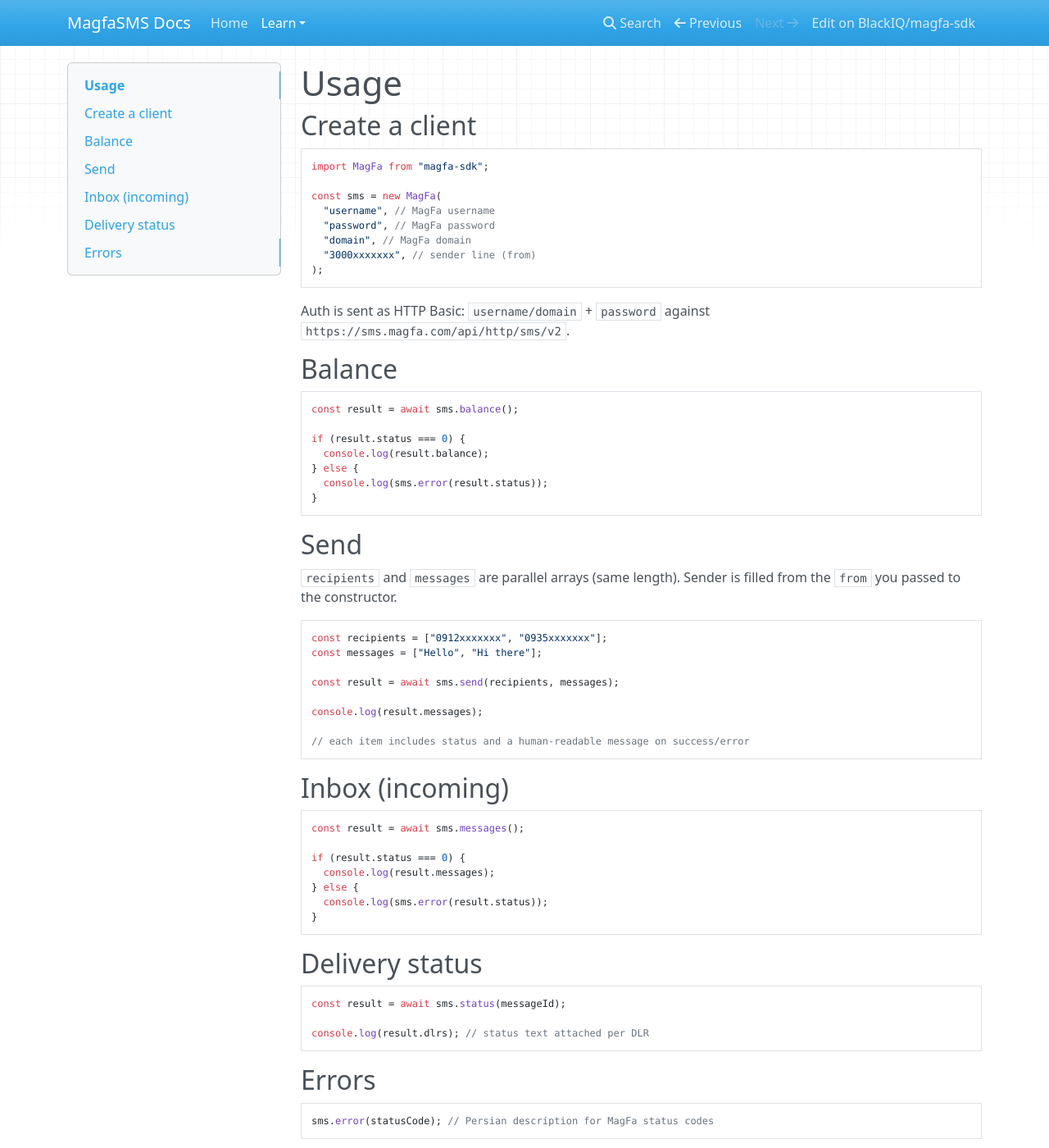
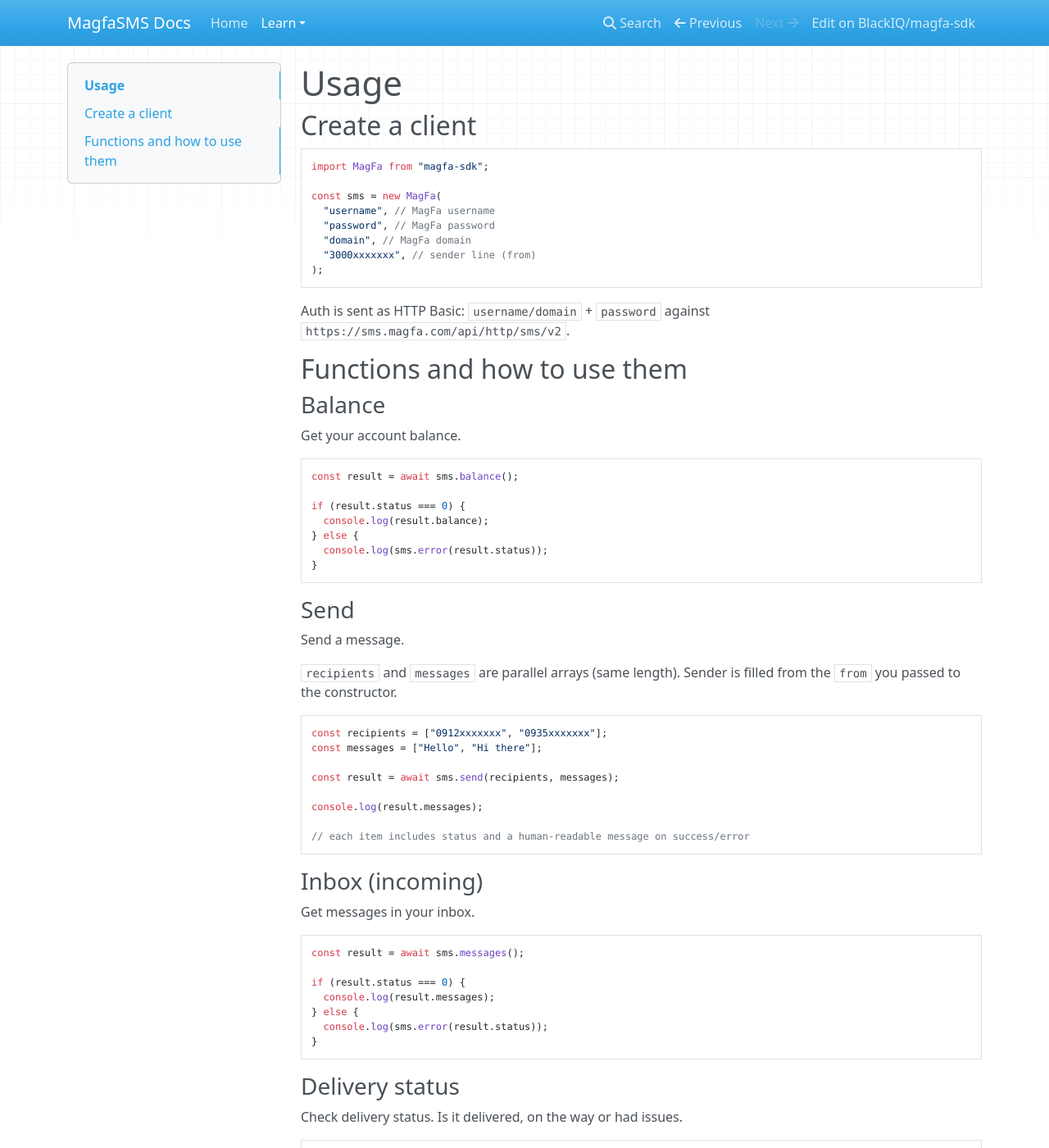
Before and after one commit to BlackIQ/magfa-sdk, an MkDocs documentation site: the page built from docs/learn/usage.md, in a window 1280 px wide and 1400 px high. Shown: the whole window at 82% size. Built offline with MkDocs 1.6.1, drawn with Linux system fonts in a browser that asks for light colours; nearby versions of some CDN libraries; some of the changed text lies outside the part shown.

Commit message:
OK, update docs

````diff
--- a/docs/learn/usage.md
+++ b/docs/learn/usage.md
@@ -13,10 +13,13 @@ const sms = new MagFa(
 );
 ```
 
-Auth is sent as HTTP Basic: `username/domain` + `password` against
-`https://sms.magfa.com/api/http/sms/v2`.
+Auth is sent as HTTP Basic: `username/domain` + `password` against `https://sms.magfa.com/api/http/sms/v2`.
 
-## Balance
+## Functions and how to use them
+
+### Balance
+
+Get your account balance.
 
 ```javascript
 const result = await sms.balance();
@@ -28,7 +31,9 @@ if (result.status === 0) {
 }
 ```
 
-## Send
+### Send
+
+Send a message.
 
 `recipients` and `messages` are parallel arrays (same length). Sender is filled from the `from` you passed to the constructor.
 
@@ -43,7 +48,9 @@ console.log(result.messages);
 // each item includes status and a human-readable message on success/error
 ```
 
-## Inbox (incoming)
+### Inbox (incoming)
+
+Get messages in your inbox.
 
 ```javascript
 const result = await sms.messages();
@@ -55,7 +62,9 @@ if (result.status === 0) {
 }
 ```
 
-## Delivery status
+### Delivery status
+
+Check delivery status. Is it delivered, on the way or had issues.
 
 ```javascript
 const result = await sms.status(messageId);
@@ -63,7 +72,9 @@ const result = await sms.status(messageId);
 console.log(result.dlrs); // status text attached per DLR
 ```
 
-## Errors
+### Errors
+
+A usefull helper to pass error status code and get error message.
 
 ```javascript
 sms.error(statusCode); // Persian description for MagFa status codes
````
Also changed, not shown: docs/index.md (+2 -2 lines).
